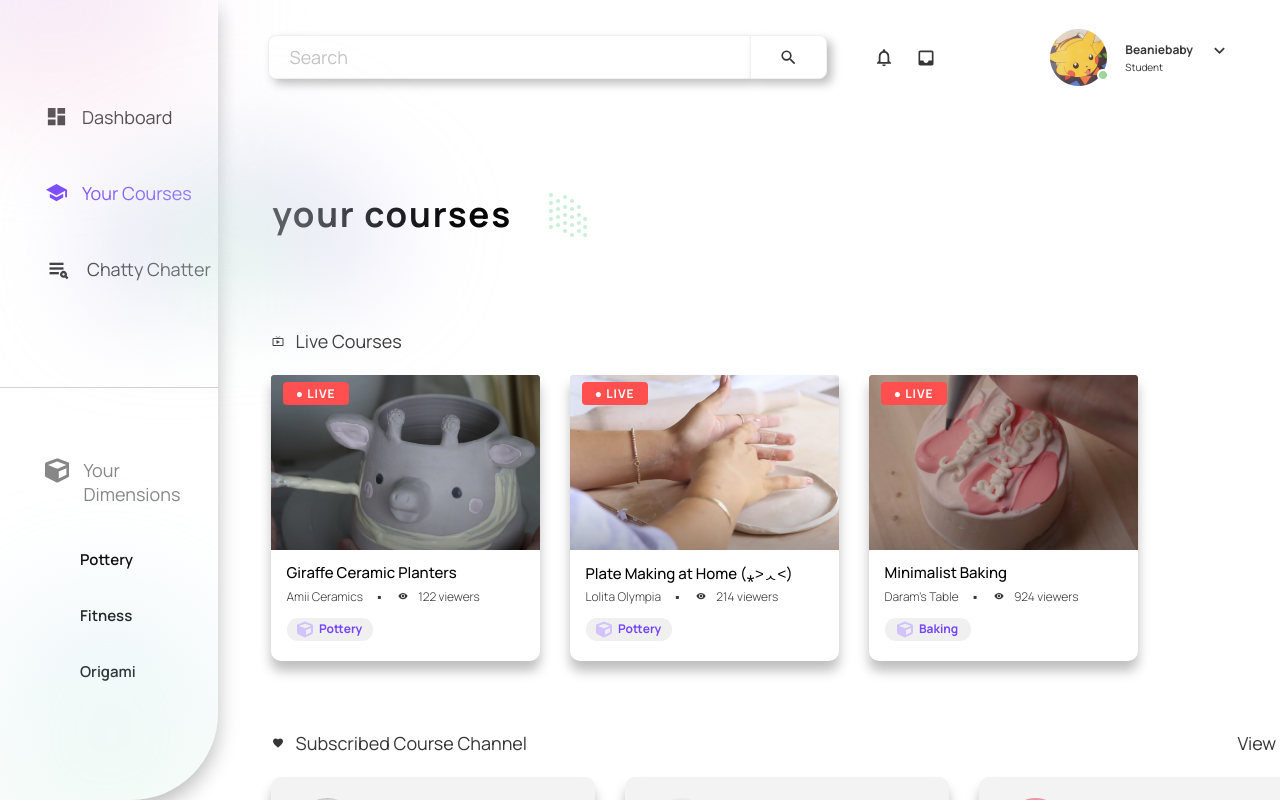
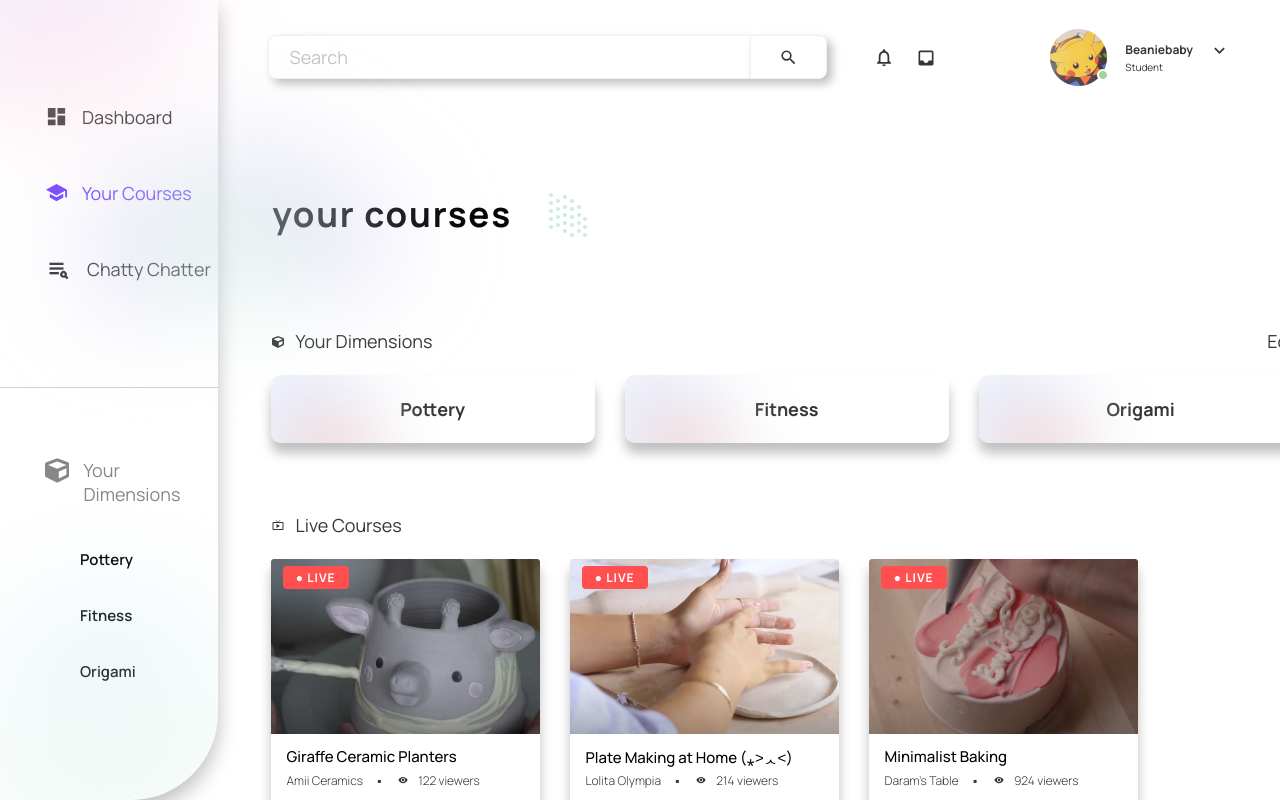
Before and after one commit to christinetrac/dimension, a React (Create React App) app: page /your-courses in a window 1280 px wide. Shown: the top 800 px of the page. Built offline with nearby package versions, Linux system fonts and the light colour scheme.

Commit message:
dimension buttons

```diff
--- /dev/null
+++ b/src/Components/DimensionButton.js
@@ -0,0 +1,14 @@
+import React from 'react';
+import styles from './dimension-button.module.css';
+import blob from '../assets/dimension-button.svg';
+
+const DimensionButton = (props) => {
+    return (
+        <div className={styles.container}>
+            <img src={blob} className={styles.image} alt=""/>
+            <div className={styles.title}>{props.name}</div>
+        </div>
+    )
+};
+
+export {DimensionButton};
--- /dev/null
+++ b/src/Components/dimension-button.module.css
@@ -0,0 +1,29 @@
+.container {
+    width: 324px;
+    height: 68px;
+    background-color: #fff;
+    box-shadow: 0 10px 12px rgba(0, 0, 0, 0.25);
+    border-radius: 10px;
+    font-family: Manrope, sans-serif;
+    position: relative;
+    margin-right: 30px;
+    cursor: pointer;
+    display: flex;
+    align-items: center;
+    justify-content: center;
+    overflow: hidden;
+}
+
+.image {
+    position: absolute;
+    top: -5px;
+    left: -15px;
+    height: 150%;
+    pointer-events: none;
+}
+
+.title {
+    font-size: 18px;
+    font-weight: 700;
+    color: #363636;
+}
--- a/src/Screens/YourCourses.js
+++ b/src/Screens/YourCourses.js
@@ -5,12 +5,11 @@ import { Header } from "../Components/Header";
 import banner from "../assets/your-courses-banner.svg";
 import { LIVE_COURSES, SUBSCRIBED_CHANNELS, UPCOMING_STREAMS } from "../constants/constants";
 import { LiveCourse } from "../Components/LiveCourse";
-import { MissedStream } from "../Components/MissedStream";
-import { IoIosCalendar } from "react-icons/io";
-import { UpcomingStream } from "../Components/UpcomingStream";
 import { MdLiveTv } from "react-icons/md";
 import { MdFavorite } from "react-icons/md"
+import { FaCube } from "react-icons/fa";
 import { SubscribedChannels } from "../Components/SubscribedChannels";
+import { DimensionButton } from "../Components/DimensionButton";
 
 const YourCourses = (props) => {
     const liveCourses = LIVE_COURSES.map( course => {
@@ -31,6 +30,14 @@ const YourCourses = (props) => {
         )
     });
 
+    const dimensionList = ['Pottery', 'Fitness', 'Origami'];
+
+    const yourDimensions = dimensionList.map( dim => {
+        return (
+            <DimensionButton key={dim} name={dim}/>
+        )
+    });
+
     return (
         <div className={styles.main}>
             <NavBar active={props.location.pathname}/>
@@ -39,7 +46,20 @@ const YourCourses = (props) => {
                 <img src={banner} alt="" className={styles.banner}/>
                 <div className={styles.bannerText}><span>your courses</span></div>
 
-                <div style={{marginLeft: '54px', marginTop:'-120px'}}>
+                <div style={{marginLeft: '54px', marginTop:'-120px', marginRight:'33px', display:'flex', flexDirection:'row', justifyContent:'space-between'}}>
+                    <div className={styles.title}>
+                        <FaCube className={styles.titleIcon} style={{paddingTop: '7px'}}/>
+                        <div className={styles.titleText}>Your Dimensions</div>
+                    </div>
+                    <div>
+                        <div className={styles.titleText}>Edit</div>
+                    </div>
+                </div>
+                <div className={styles.liveCourses}>
+                    {yourDimensions}
+                </div>
+
+                <div style={{marginLeft: '54px', marginTop:'70px'}}>
                     <div className={styles.title}>
                         <MdLiveTv className={styles.titleIcon} style={{paddingTop: '6px'}}/>
                         <div className={styles.titleText}>Live Courses</div>
```
Also changed, not shown: src/assets/dimension-button.svg (added).
